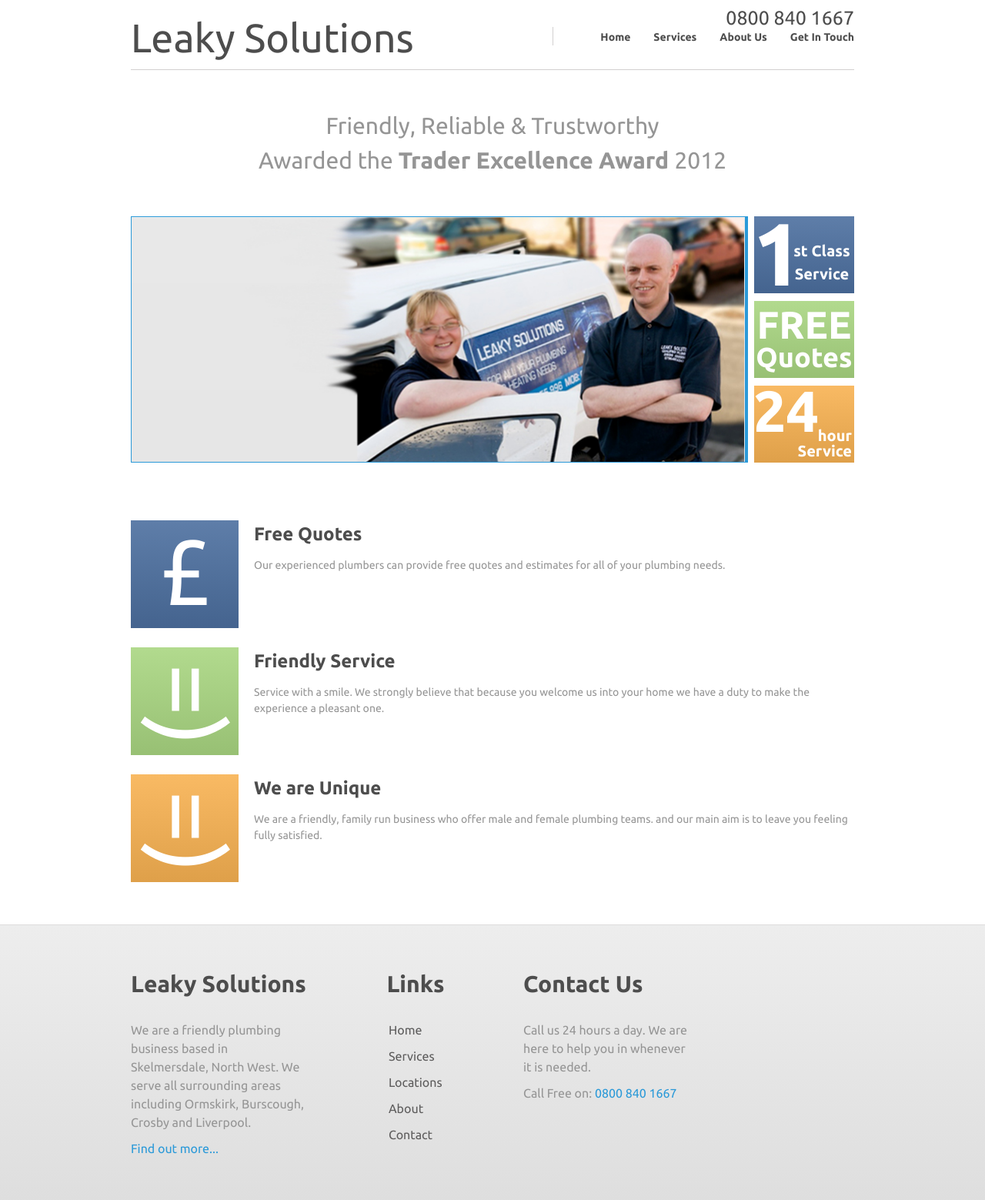
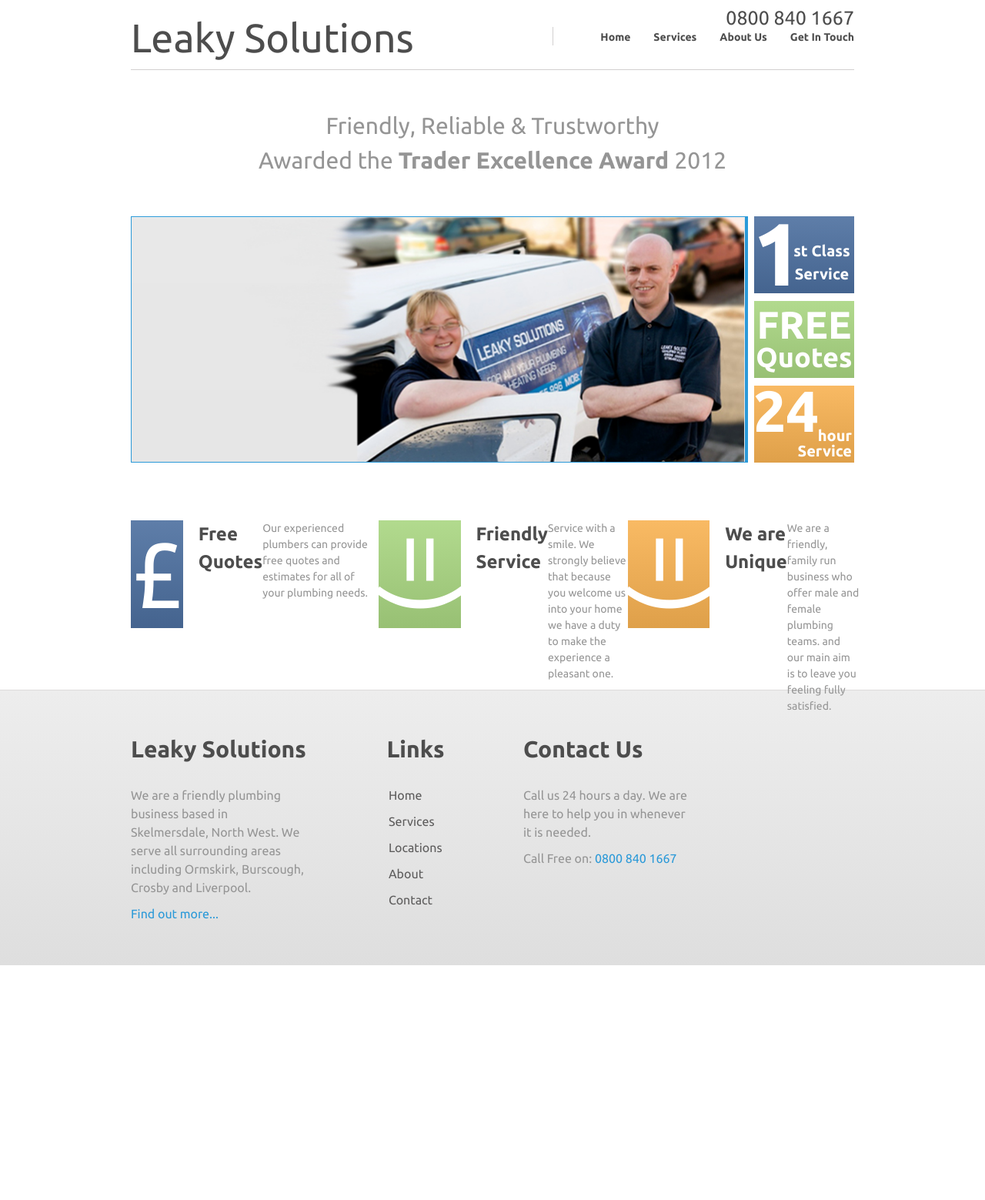
Before and after one commit to jjmu15/leakysolutions.github.io, a Jekyll site: the page built from index.html, in a window 1280 px wide. Shown: the whole page at 77% size. Built offline with Jekyll 4.4.1, drawn with Linux system fonts in a browser that asks for light colours; Markdown is read by kramdown in place of the engine named in the settings; after the commit the page ends 1254 px from its top, so only the background shows below that.

Commit message:
flex css

```diff
--- a/css/style.css
+++ b/css/style.css
@@ -365,6 +365,28 @@
     width: 100%;
     height: 140px;
     margin-bottom: 25px;
+}
+
+@media only screen and (min-width: 600px) {
+
+  .home-content > div {
+    display: flex;
+  }
+
+  .home-content .cta {
+    display: flex;
+  }
+
+  .home-content .cta h2,
+  .home-content .cta p {
+    display: flex;
+  }
+
+  .home-content .cta .box {
+    display: flex;
+    justify-content: center;
+    align-items: center;
+  }
 }
 
 .home-content .cta h2 {
```
